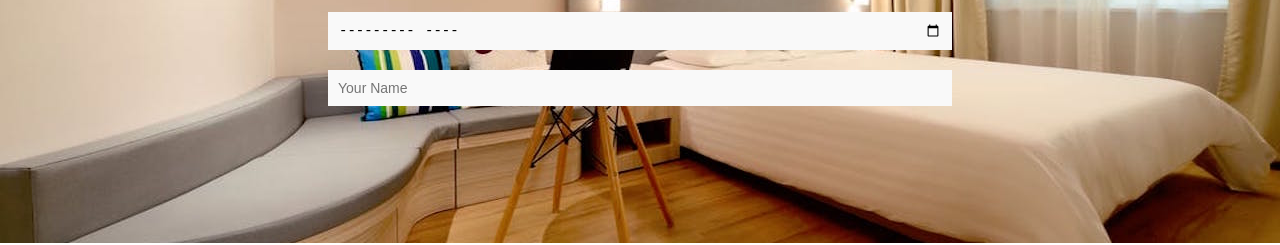
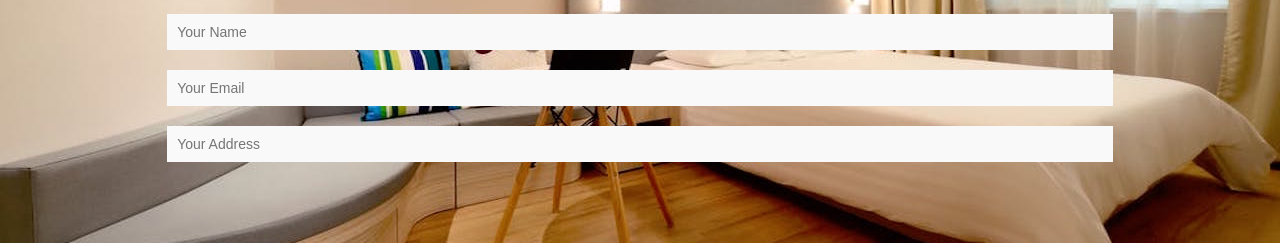
Before and after one commit to yamzal1/PRISM_Hotel, a React (Create React App) app in the folder hotel/: page /checkout in a window 1280 px wide. Shown: the part 303-548 px from the top of the page. Built offline with nearby package versions, Linux system fonts and the light colour scheme; no server answers.

Commit message:
ajout du calendrier dans les chambres

```diff
--- a/hotel/package.json
+++ b/hotel/package.json
@@ -7,8 +7,11 @@
     "@testing-library/jest-dom": "^5.16.4",
     "@testing-library/react": "^13.2.0",
     "@testing-library/user-event": "^13.5.0",
+    "@wojtekmaj/react-daterange-picker": "^3.4.0",
+    "moment": "^2.29.3",
     "react": "^18.1.0",
     "react-credit-cards": "^0.8.3",
+    "react-datepicker": "^4.8.0",
     "react-dom": "^18.1.0",
     "react-icons": "^4.3.1",
     "react-input-date": "^1.0.12",
--- a/hotel/src/App.css
+++ b/hotel/src/App.css
@@ -89,6 +89,30 @@ input {
   background: transparent;
   color: var(--primaryColor);
 }
+/* centrer les éléments */
+.centrer{
+  text-align: center;
+  padding-bottom: 1%;
+}
+/* ----------------------- */
+/* css calendar */
+.calendar{
+  display: inline-block;
+  text-align: center;
+  width: 100%;
+}
+
+.calendar input{
+  width: 15%;
+}
+/* ---------------------- */
+
+.groupe{
+  display: flex;
+  justify-content: center;
+  padding-bottom: 1%;
+}
+
 .loading {
   text-transform: capitalize;
   text-align: center;
--- /dev/null
+++ b/hotel/src/components/Calendar.js
@@ -0,0 +1,15 @@
+import React, { useState } from 'react';
+import DateRangePicker from '@wojtekmaj/react-daterange-picker';
+import moment from 'moment'
+
+const Calendar = () => {
+  const [value, onChange] = useState([new Date(), new Date()]);
+
+  return (
+    <div>
+      <DateRangePicker onChange={onChange} value={value} minDate={moment().toDate()} />
+    </div>
+  );
+}
+
+export default Calendar
--- a/hotel/src/components/Payment.js
+++ b/hotel/src/components/Payment.js
@@ -52,6 +52,19 @@ const MyCards = () => {
 					placeholder="Your Name"
 					onChange={handleInputChange}
 				/>
+				<input
+					type="email"
+					name="email"
+					placeholder="Your Email"
+					pattern=".+@gmail.com"
+					onChange={handleInputChange}
+				/>
+				<input
+					type="text"
+					name="address"
+					placeholder="Your Address"
+					onChange={handleInputChange}
+				/>
 			</form>
 		</div>
 	);
--- a/hotel/src/pages/ChambreSeule.js
+++ b/hotel/src/pages/ChambreSeule.js
@@ -6,6 +6,7 @@ import Banniere from "../components/Banniere";
 import { Link } from "react-router-dom";
 import { RoomContext } from "../context";
 import StyledHero from "../components/StyledHero";
+import Calendar from "../components/Calendar";
 export default class ChambreSeule extends Component {
   constructor(props) {
     super(props);
@@ -70,7 +71,7 @@ export default class ChambreSeule extends Component {
                 max capacity :{" "}
                 {capacity > 1 ? `${capacity} people` : `${capacity} person`}
               </h6>
-              <h6>{pets?"pets allowed":"no pets allowed"}</h6>
+              <h6>{pets ? "pets allowed" : "no pets allowed"}</h6>
               <h6>{breakfast && "free breakfast included"}</h6>
             </article>
           </div>
@@ -78,11 +79,25 @@ export default class ChambreSeule extends Component {
         <section className="room-extras">
           <h6>extras</h6>
           <ul className="extras">
-            {extras.map((item, index)=>{
+            {extras.map((item, index) => {
               return <li key={index}>- {item}</li>
             })}
           </ul>
         </section>
+        <div className="groupe">
+          <div className="calendar">
+            <p>Selectionner les dates du séjour</p>
+            <Calendar />
+          </div>
+        </div>
+
+
+        <div className="centrer">
+          <Link to="/checkout" className="btn-primary">
+            Reserver la chambre
+          </Link>
+        </div>
+
       </>
     );
   }
```
Also changed, not shown: 1 other file (tests, documents, lock files or other folders).
